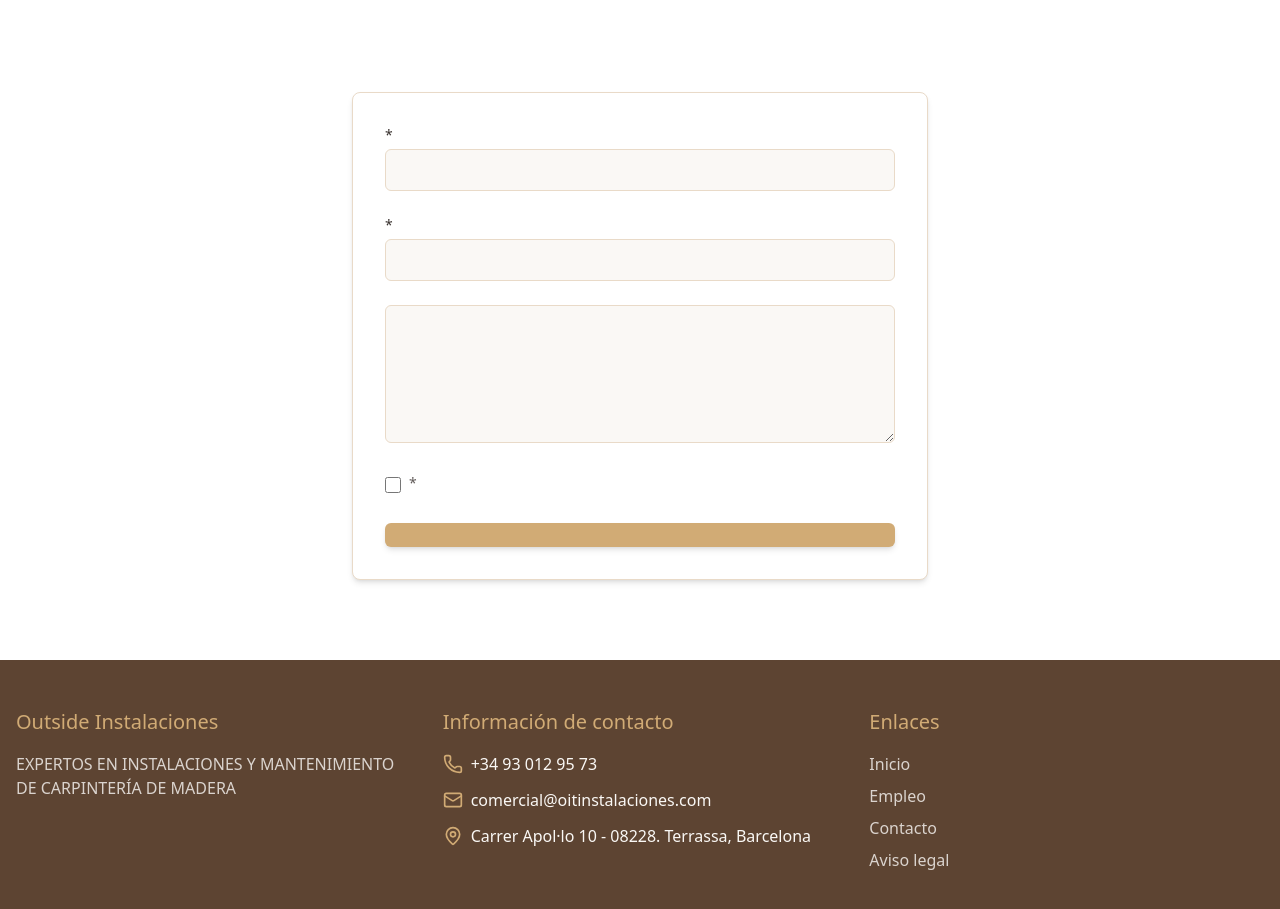
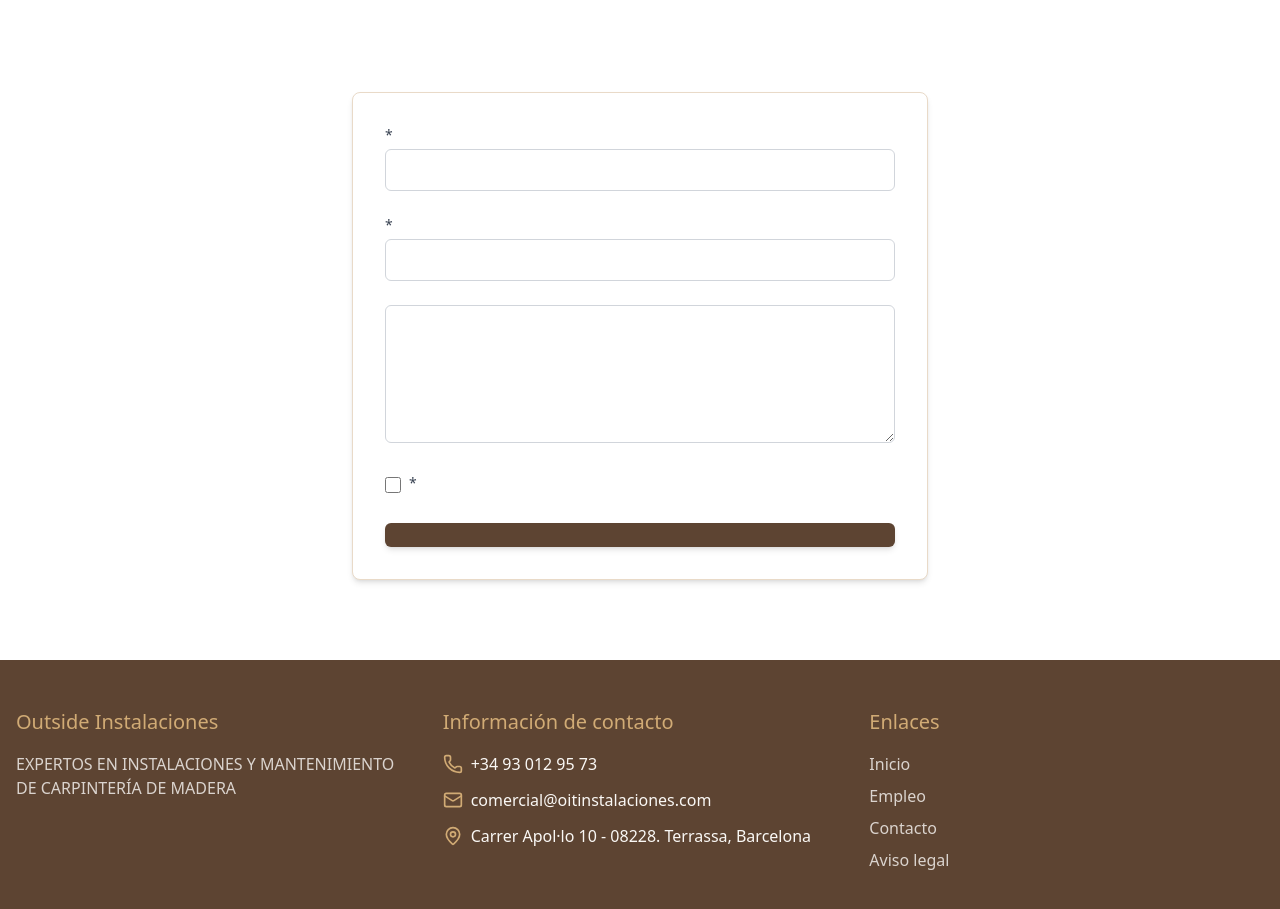
Before and after one commit to jordimuntada/outside_web, a Next.js app: page / in a window 1280 px wide. Shown: the part 3380-4289 px from the top of the page. Built offline with nearby package versions, Linux system fonts and the light colour scheme.

Commit message:
style(ui): Consolidate formatting updates across components

```diff
--- a/src/components/Contact/ContactForm.tsx
+++ b/src/components/Contact/ContactForm.tsx
@@ -99,7 +99,7 @@ export default function ContactForm() {
           <h3 className='text-2xl font-bold text-primary mb-4'>{t('formSuccess')}</h3>
           <button
             onClick={() => setFormStatus('idle')}
-            className='mt-4 btn btn-primary px-6 py-2 rounded-md'
+            className='mt-4 bg-primary text-white px-6 py-2 rounded-md hover:bg-primary/90'
           >
             {t('formSubmit')}
           </button>
@@ -107,7 +107,7 @@ export default function ContactForm() {
       ) : (
         <form onSubmit={handleSubmit}>
           <div className='mb-6'>
-            <label htmlFor='name' className='form-label'>
+            <label htmlFor='name' className='block text-sm font-medium text-gray-700 mb-1'>
               {t('formName')} *
             </label>
             <input
@@ -116,17 +116,17 @@ export default function ContactForm() {
               name='name'
               value={formData.name}
               onChange={handleChange}
-              className={`form-input ${
-                errors.name ? 'border-destructive focus:ring-destructive/50' : ''
-              }`}
+              className={`w-full px-3 py-2 border rounded-md ${
+                errors.name ? 'border-red-500 focus:ring-red-500/50' : 'border-gray-300 focus:ring-primary/50'
+              } focus:outline-none focus:ring-2`}
               aria-invalid={errors.name ? 'true' : 'false'}
               aria-describedby={errors.name ? 'name-error' : undefined}
             />
-            {errors.name && <p id='name-error' className='form-error'>{errors.name}</p>}
+            {errors.name && <p id='name-error' className='mt-1 text-sm text-red-600'>{errors.name}</p>}
           </div>
 
           <div className='mb-6'>
-            <label htmlFor='email' className='form-label'>
+            <label htmlFor='email' className='block text-sm font-medium text-gray-700 mb-1'>
               {t('formEmail')} *
             </label>
             <input
@@ -135,17 +135,17 @@ export default function ContactForm() {
               name='email'
               value={formData.email}
               onChange={handleChange}
-              className={`form-input ${
-                errors.email ? 'border-destructive focus:ring-destructive/50' : ''
-              }`}
+              className={`w-full px-3 py-2 border rounded-md ${
+                errors.email ? 'border-red-500 focus:ring-red-500/50' : 'border-gray-300 focus:ring-primary/50'
+              } focus:outline-none focus:ring-2`}
               aria-invalid={errors.email ? 'true' : 'false'}
               aria-describedby={errors.email ? 'email-error' : undefined}
             />
-            {errors.email && <p id='email-error' className='form-error'>{errors.email}</p>}
+            {errors.email && <p id='email-error' className='mt-1 text-sm text-red-600'>{errors.email}</p>}
           </div>
 
           <div className='mb-6'>
-            <label htmlFor='message' className='form-label'>
+            <label htmlFor='message' className='block text-sm font-medium text-gray-700 mb-1'>
               {t('formMessage')}
             </label>
             <textarea
@@ -154,7 +154,7 @@ export default function ContactForm() {
               value={formData.message}
               onChange={handleChange}
               rows={5}
-              className='form-input'
+              className='w-full px-3 py-2 border border-gray-300 rounded-md focus:outline-none focus:ring-2 focus:ring-primary/50'
             ></textarea>
           </div>
 
@@ -166,30 +166,30 @@ export default function ContactForm() {
                 name='consent'
                 checked={formData.consent}
                 onChange={handleCheckboxChange}
-                className='mt-1 h-4 w-4 text-accent focus:ring-accent border-input rounded'
+                className='mt-1 h-4 w-4 text-primary focus:ring-primary border-gray-300 rounded'
                 aria-invalid={errors.consent ? 'true' : 'false'}
                 aria-describedby={errors.consent ? 'consent-error' : undefined}
               />
-              <label htmlFor='consent' className='ml-2 text-sm text-foreground/80'>
+              <label htmlFor='consent' className='ml-2 text-sm text-gray-700'>
                 {t('formConsent')} *
               </label>
             </div>
-            {errors.consent && <p id='consent-error' className='form-error'>{errors.consent}</p>}
+            {errors.consent && <p id='consent-error' className='mt-1 text-sm text-red-600'>{errors.consent}</p>}
           </div>
 
-          <p className='text-foreground/60 text-sm mb-6'>{t('formRequired')}</p>
+          <p className='text-gray-500 text-sm mb-6'>{t('formRequired')}</p>
 
           <button
             type='submit'
             disabled={formStatus === 'submitting'}
-            className='w-full btn btn-primary px-4 py-3 rounded-md font-medium shadow-md hover:shadow-lg transition-all duration-300'
+            className='w-full bg-primary text-white px-4 py-3 rounded-md font-medium shadow-md hover:shadow-lg hover:bg-primary/90 transition-all duration-300 disabled:opacity-70'
             aria-busy={formStatus === 'submitting'}
           >
             {formStatus === 'submitting' ? '...' : t('formSubmit')}
           </button>
 
           {formStatus === 'error' && (
-            <p className='text-destructive text-center mt-4'>{t('formError')}</p>
+            <p className='text-red-600 text-center mt-4'>{t('formError')}</p>
           )}
         </form>
       )}
```
